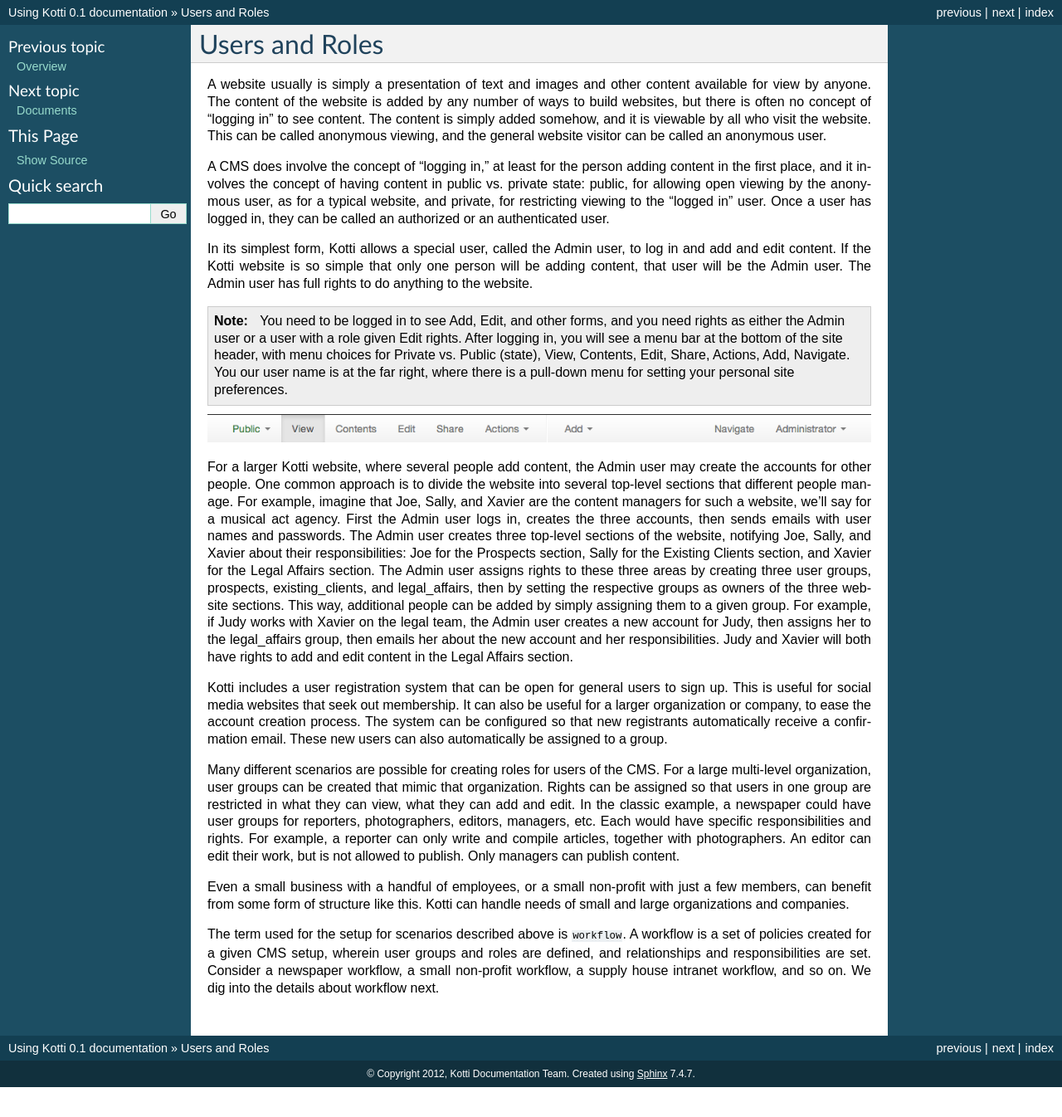
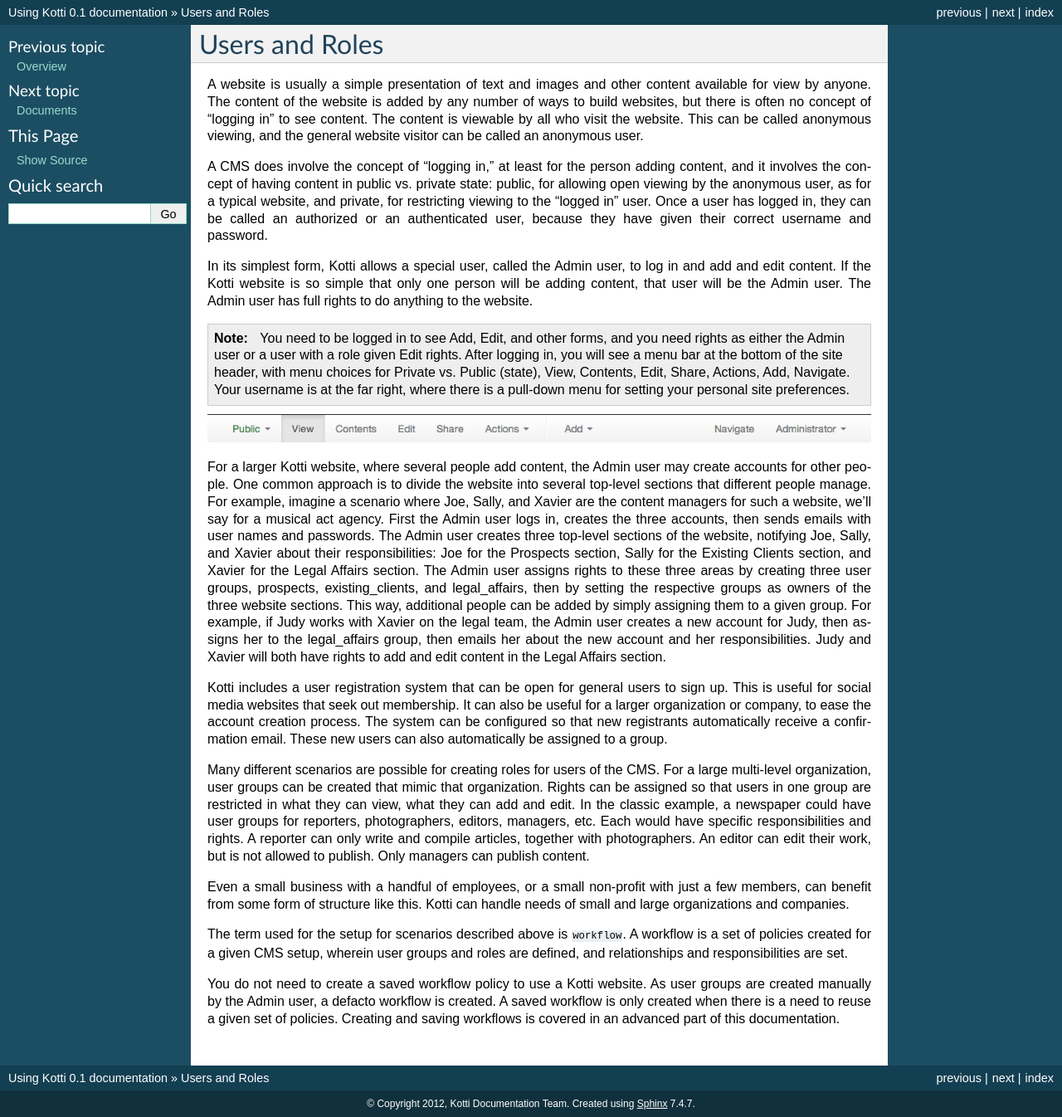
Before and after one commit to Kotti/kotti_user_manual, a Sphinx documentation site: the page built from docs/kotti_basics/users_and_roles.rst, in a window 1280 px wide. Shown: the whole page at 83% size. Built offline with Sphinx 7.4.7, drawn with Linux system fonts in a browser that asks for light colours; before the commit the page ends 1310 px from its top, so only the background shows below that.

Commit message:
Improved user group and workflow descriptions.

```diff
--- a/docs/kotti_basics/users_and_roles.rst
+++ b/docs/kotti_basics/users_and_roles.rst
@@ -2,19 +2,19 @@
 Users and Roles
 ===============
 
-A website usually is simply a presentation of text and images and other content
+A website is usually a simple presentation of text and images and other content
 available for view by anyone. The content of the website is added by any number
 of ways to build websites, but there is often no concept of "logging in" to see
-content. The content is simply added somehow, and it is viewable by all who
-visit the website. This can be called anonymous viewing, and the general
-website visitor can be called an anonymous user.
+content. The content is viewable by all who visit the website. This can be
+called anonymous viewing, and the general website visitor can be called an
+anonymous user.
 
 A CMS does involve the concept of "logging in," at least for the person adding
-content in the first place, and it involves the concept of having content in
-public vs. private state: public, for allowing open viewing by the anonymous
-user, as for a typical website, and private, for restricting viewing to the
-"logged in" user. Once a user has logged in, they can be called an authorized
-or an authenticated user.
+content, and it involves the concept of having content in public vs. private
+state: public, for allowing open viewing by the anonymous user, as for a
+typical website, and private, for restricting viewing to the "logged in" user.
+Once a user has logged in, they can be called an authorized or an authenticated
+user, because they have given their correct username and password.
 
 In its simplest form, Kotti allows a special user, called the Admin user, to
 log in and add and edit content. If the Kotti website is so simple that only
@@ -25,29 +25,30 @@
           need rights as either the Admin user or a user with a role given Edit
           rights. After logging in, you will see a menu bar at the bottom of
           the site header, with menu choices for Private vs. Public (state),
-          View, Contents, Edit, Share, Actions, Add, Navigate. You our user
-          name is at the far right, where there is a pull-down menu for setting
-          your personal site preferences.
+          View, Contents, Edit, Share, Actions, Add, Navigate. Your username is
+          at the far right, where there is a pull-down menu for setting your
+          personal site preferences.
 
 .. Image:: ../images/main_menu.png
 
 For a larger Kotti website, where several people add content, the Admin user
-may create the accounts for other people. One common approach is to divide the
+may create accounts for other people. One common approach is to divide the
 website into several top-level sections that different people manage. For
-example, imagine that Joe, Sally, and Xavier are the content managers for such
-a website, we'll say for a musical act agency. First the Admin user logs in,
-creates the three accounts, then sends emails with user names and passwords.
-The Admin user creates three top-level sections of the website, notifying Joe,
-Sally, and Xavier about their responsibilities: Joe for the Prospects section,
-Sally for the Existing Clients section, and Xavier for the Legal Affairs
-section.  The Admin user assigns rights to these three areas by creating three
-user groups, prospects, existing_clients, and legal_affairs, then by setting
-the respective groups as owners of the three website sections. This way,
-additional people can be added by simply assigning them to a given group. For
-example, if Judy works with Xavier on the legal team, the Admin user creates a
-new account for Judy, then assigns her to the legal_affairs group, then emails
-her about the new account and her responsibilities.  Judy and Xavier will both
-have rights to add and edit content in the Legal Affairs section.
+example, imagine a scenario where Joe, Sally, and Xavier are the content
+managers for such a website, we'll say for a musical act agency. First the
+Admin user logs in, creates the three accounts, then sends emails with user
+names and passwords.  The Admin user creates three top-level sections of the
+website, notifying Joe, Sally, and Xavier about their responsibilities: Joe for
+the Prospects section, Sally for the Existing Clients section, and Xavier for
+the Legal Affairs section.  The Admin user assigns rights to these three areas
+by creating three user groups, prospects, existing_clients, and legal_affairs,
+then by setting the respective groups as owners of the three website sections.
+This way, additional people can be added by simply assigning them to a given
+group. For example, if Judy works with Xavier on the legal team, the Admin user
+creates a new account for Judy, then assigns her to the legal_affairs group,
+then emails her about the new account and her responsibilities.  Judy and
+Xavier will both have rights to add and edit content in the Legal Affairs
+section.
 
 Kotti includes a user registration system that can be open for general users to
 sign up. This is useful for social media websites that seek out membership. It
@@ -62,9 +63,9 @@
 restricted in what they can view, what they can add and edit. In the classic
 example, a newspaper could have user groups for reporters, photographers,
 editors, managers, etc. Each would have specific responsibilities and rights.
-For example, a reporter can only write and compile articles, together with
-photographers. An editor can edit their work, but is not allowed to publish.
-Only managers can publish content.
+A reporter can only write and compile articles, together with photographers. An
+editor can edit their work, but is not allowed to publish.  Only managers can
+publish content.
 
 Even a small business with a handful of employees, or a small non-profit with
 just a few members, can benefit from some form of structure like this. Kotti
@@ -73,5 +74,9 @@
 The term used for the setup for scenarios described above is ``workflow``. A
 workflow is a set of policies created for a given CMS setup, wherein user
 groups and roles are defined, and relationships and responsibilities are set.
-Consider a newspaper workflow, a small non-profit workflow, a supply house
-intranet workflow, and so on. We dig into the details about workflow next.
+
+You do not need to create a saved workflow policy to use a Kotti website. As
+user groups are created manually by the Admin user, a defacto workflow is
+created.  A saved workflow is only created when there is a need to reuse a
+given set of policies. Creating and saving workflows is covered in an advanced
+part of this documentation.
```
